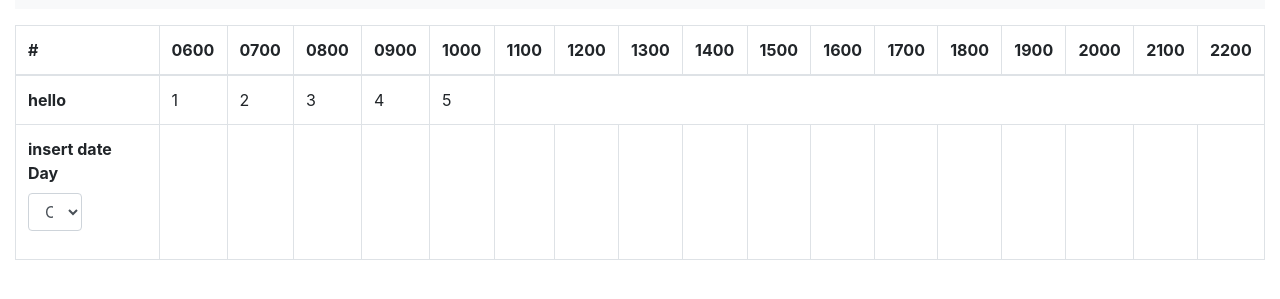
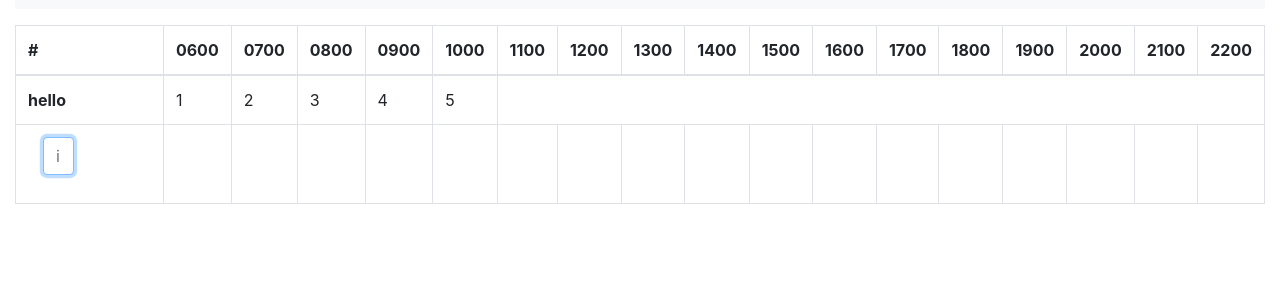
Before and after one commit to lawwman/Itinerary_web_app, a website: page src/index.html in a window 1280 px wide. Both pictures are taken after a click on the element "insert date". Shown: the part 55-354 px from the top of the page. Drawn offline with nearby package versions, Linux system fonts and the light colour scheme.

Commit message:
dateInput still wonky. break for lunch

```diff
--- a/src/index.js
+++ b/src/index.js
@@ -1,6 +1,6 @@
 colNum = 17
 dates = []
-selectedEventDates = []
+selectedEventDates = -1
 
 function addRow(id) {
     const tr = document.createElement('tr');
@@ -17,33 +17,48 @@
 }
 
 
-function createDateSelector(id) {
-    if (selectedEventDates.includes(id)) return;
-    selectedEventDates.push(id);
+function createDateInput(id) {
+    if (selectedEventDates == id) { // remove date input
+        selectedEventDates = -1;
+        var innerHTML = document.getElementById(id).innerHTML;
+        /* Get the input date from the innerHTML. */
+        var date = innerHTML.split(`placeholder="`)[1];
+        date = date.replace(`"></div></div>`, "");
+
+        document.getElementById(id).innerHTML = date;
+
+        return;
+    }
+    selectedEventDates = id;
+
+    var date = document.getElementById(id).innerHTML;
+    document.getElementById(id).innerHTML = "";
 
     const div = document.createElement('div');
-    div.className = "form-row";
-    div.id = "dateSelector";
+    div.className = "form-group";
+    div.id = "dateInputForm";
     document.getElementById(id).appendChild(div);
 
-    const dayDiv = document.createElement('div');
-    dayDiv.className = "form-group col-md-6";
-    var innerHTML = `<label for="inputState">Day</label><select id="inputState" class="form-control"><option selected>Choose...</option>`;
-    for(var i = 1; i < 32; i++) {
-        innerHTML += `<option>` + i + `</option>`;
-    }
-    innerHTML += `</select>`;
-    dayDiv.innerHTML = innerHTML;
+    const formDiv = document.createElement('div');
+    formDiv.className = "form-group col-md-6";
+    var innerHTML = `<input id="dateInput" type="text" class="form-control" id="formGroupExampleInput" placeholder="` + date + `">`
+    formDiv.innerHTML = innerHTML;
+    document.getElementById("dateInputForm").appendChild(formDiv);
 
-    document.getElementById("dateSelector").appendChild(dayDiv);
-
-    // const monthDiv = document.createElement('div');
-    // monthDiv.className = "form-group col-md-4";
-
-    // const yearDiv = document.createElement('div');
-    // yearDiv.className = "form-group col-md-4";
+    document.getElementById("dateInput").select();
+    $("#dateInput").bind("keypress", {}, keypressInBox);
 }
 
+
+
+function keypressInBox(e) {
+    var code = (e.keyCode ? e.keyCode : e.which);
+    if (code == 13) { //Enter keycode
+        e.preventDefault();
+
+        console.log("hello") // do something
+    }
+};
 
 
 $(window).on('load',function(){
@@ -57,10 +72,10 @@
     });
   }
 
-
+/* The th element in the table. Basically the table cell that stores the date. */
   function initEventDate(id) {
     var idHash = "#" + id.toString();
     $(idHash).click(function() {
-        createDateSelector(id);
+        createDateInput(id);
     });
   }
```
Also changed, not shown: README.md, src/index.html (line endings or trailing spaces).
